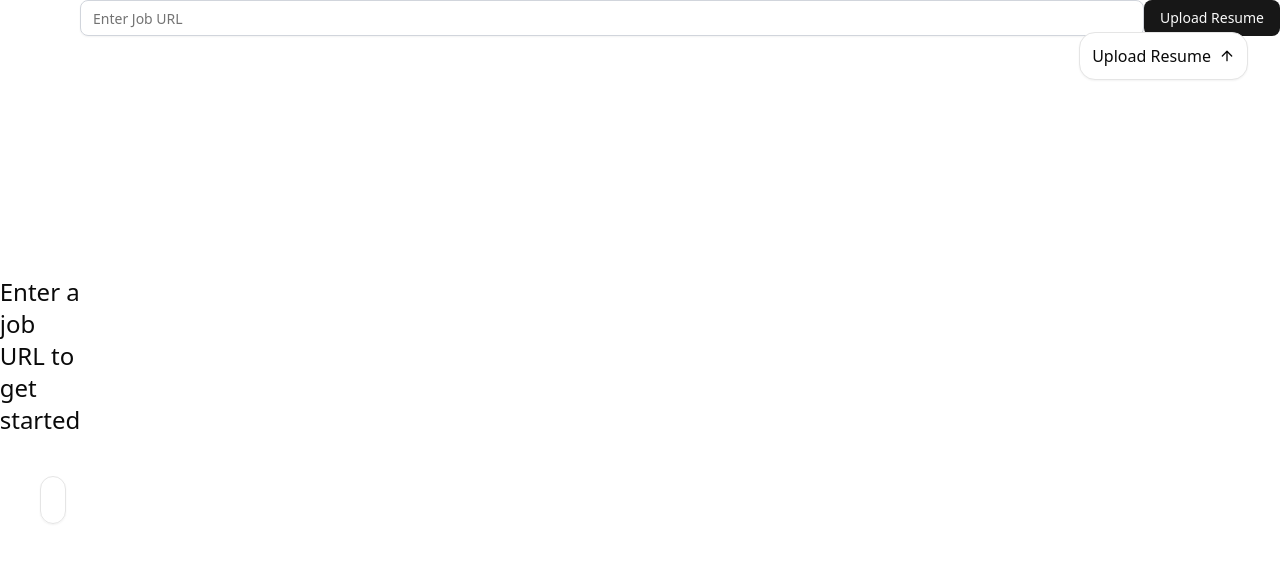
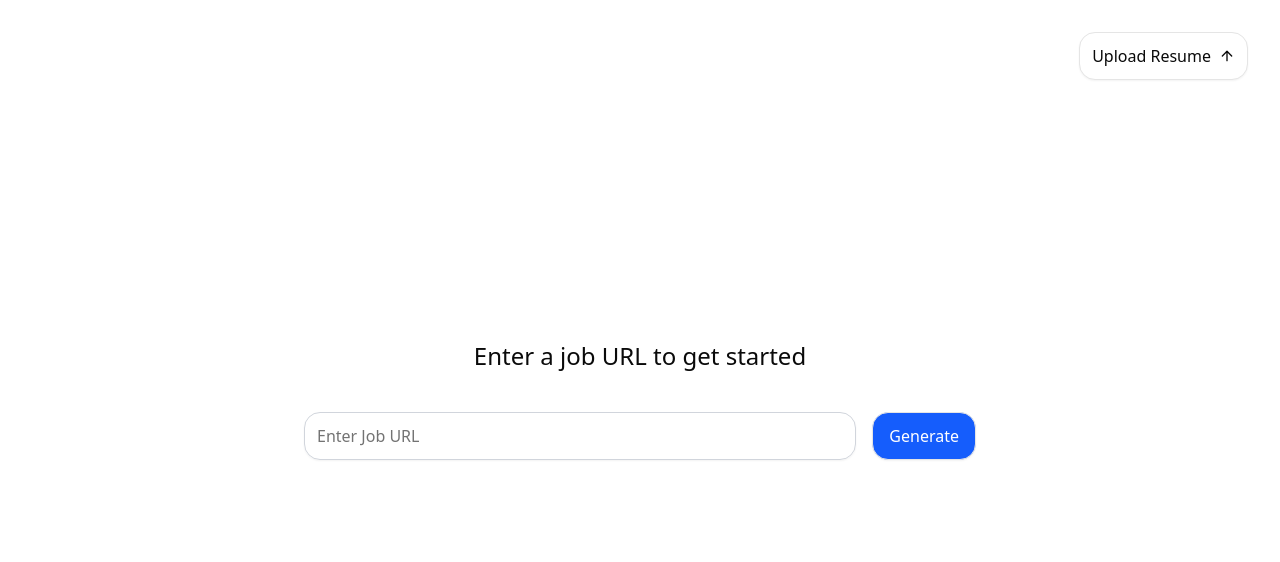
Before and after one commit to connormorrrison/hackcamp-project, a Next.js app in the folder frontend/: page / in a window 1280 px wide. Shown: the top 562 px of the page. Built offline with nearby package versions, Linux system fonts and the light colour scheme.

Commit message:
Gave logic to url input bar

```diff
--- a/frontend/app/PDFUpload/PDFUpload.tsx
+++ b/frontend/app/PDFUpload/PDFUpload.tsx
@@ -58,7 +58,6 @@ export function PDFUpload() {
             variant={error ? "destructive" : "default"}>
                 {file ? file.name : "Upload Resume"}
             </Button>
-
         </div>
     )
 }
--- a/frontend/app/URLBar/URLBar.tsx
+++ b/frontend/app/URLBar/URLBar.tsx
@@ -1,12 +1,24 @@
 "use client";
 
 import { Input } from "@/components/ui/input";
+import { Button } from "@/components/ui/button";
 import { useState } from "react";
 
-export function URLBar() {
+interface URLBarProps {
+    value: string;
+    onChange: (value: string) => void;
+    onSubmit: () => void;
+}
+
+export function URLBar({value, onChange, onSubmit}: URLBarProps) {
     const [url, setUrl] = useState("");
     const [isValid, setIsValid] = useState(true);
 
+    const handleKeyDown = (e: React.KeyboardEvent<HTMLInputElement>) => {
+        if (e.key === "Enter") {
+            onSubmit();
+        }
+    }
 
     // checks to see if the input is a url //
     function validateURL(value: string) {
@@ -22,17 +34,28 @@ export function URLBar() {
         const value = e.target.value;
         setUrl(value);
         setIsValid(validateURL(value) || value === "");
+        onChange(e.target.value)
     }
 
     return (
+        <div className="flex gap-4 w-full max=w=2xl">
             <Input
             type="url"
             placeholder="Enter Job URL"
             value={url}
             onChange={handleChange}
-        className={ !isValid ? "!border-red-500" : "border-gray-300"}
+            className={`flex-1 rounded-2xl h-12 text-base! ${!isValid ? "!border-red-500" : "border-gray-300"}`}
+            onKeyDown={handleKeyDown}
 
             />
+        <Button
+        variant="outline"
+        className="rounded-2xl h-12 text-base bg-blue-600! hover:bg-blue-700! text-white"
+        onClick={onSubmit}
+        >
+            Generate
+        </Button>
+        </div>
     )
 
 };
--- a/frontend/app/page.tsx
+++ b/frontend/app/page.tsx
@@ -1,9 +1,6 @@
 "use client"
 
-import "./globals.css";
-import { URLBar } from "./URLBar/URLBar";
-import { PDFUpload } from "./PDFUpload/PDFUpload";
-
+import {URLBar} from "./URLBar/URLBar";
 import { useState } from "react";
 import { Sidebar } from "@/components/Sidebar";
 import { InputBar } from "@/components/InputBar";
@@ -38,11 +35,12 @@ export default function Home() {
           {!isGenerating && (
             <p className="text-2xl mb-10 text-foreground">Enter a job URL to get started</p>
           )}
-          <InputBar
-            value={inputValue}
-            onChange={setInputValue}
-            onSubmit={handleSubmit}
-          />
+
+          <URLBar
+          value={inputValue}
+          onChange={setInputValue}
+          onSubmit={handleSubmit} />
+
           <ShimmeringText isGenerating={isGenerating} documentsReady={documentsReady} />
           {isGenerating && (
             <div className="flex gap-4 mt-8">
@@ -52,8 +50,6 @@ export default function Home() {
           )}
         </div>
       </div>
-      <URLBar />
-      <PDFUpload />
     </div>
   );
 }
```
Also changed, not shown: frontend/components/InputBar.tsx (line endings or trailing spaces). Lines whose indentation alone changed are shown as unchanged.
